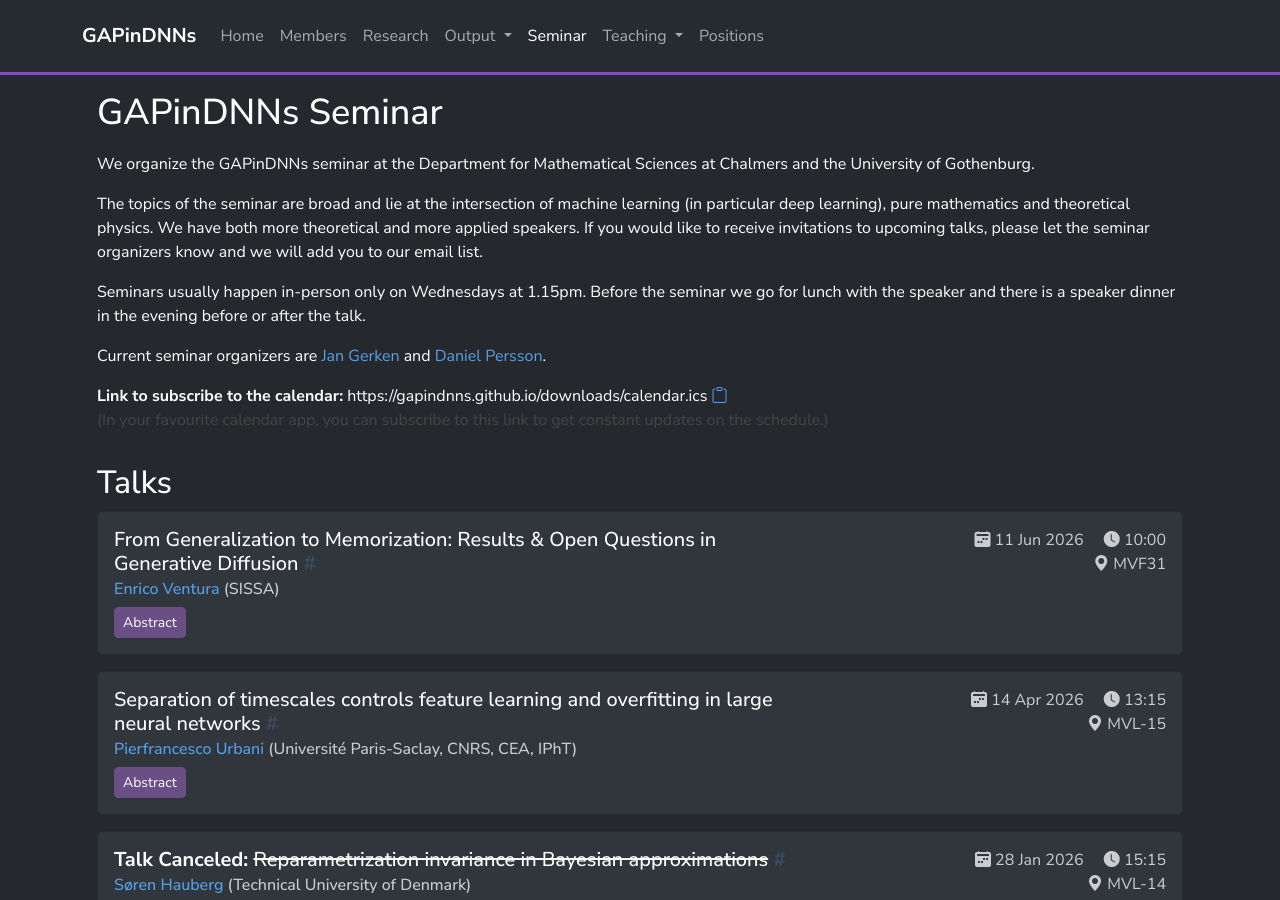
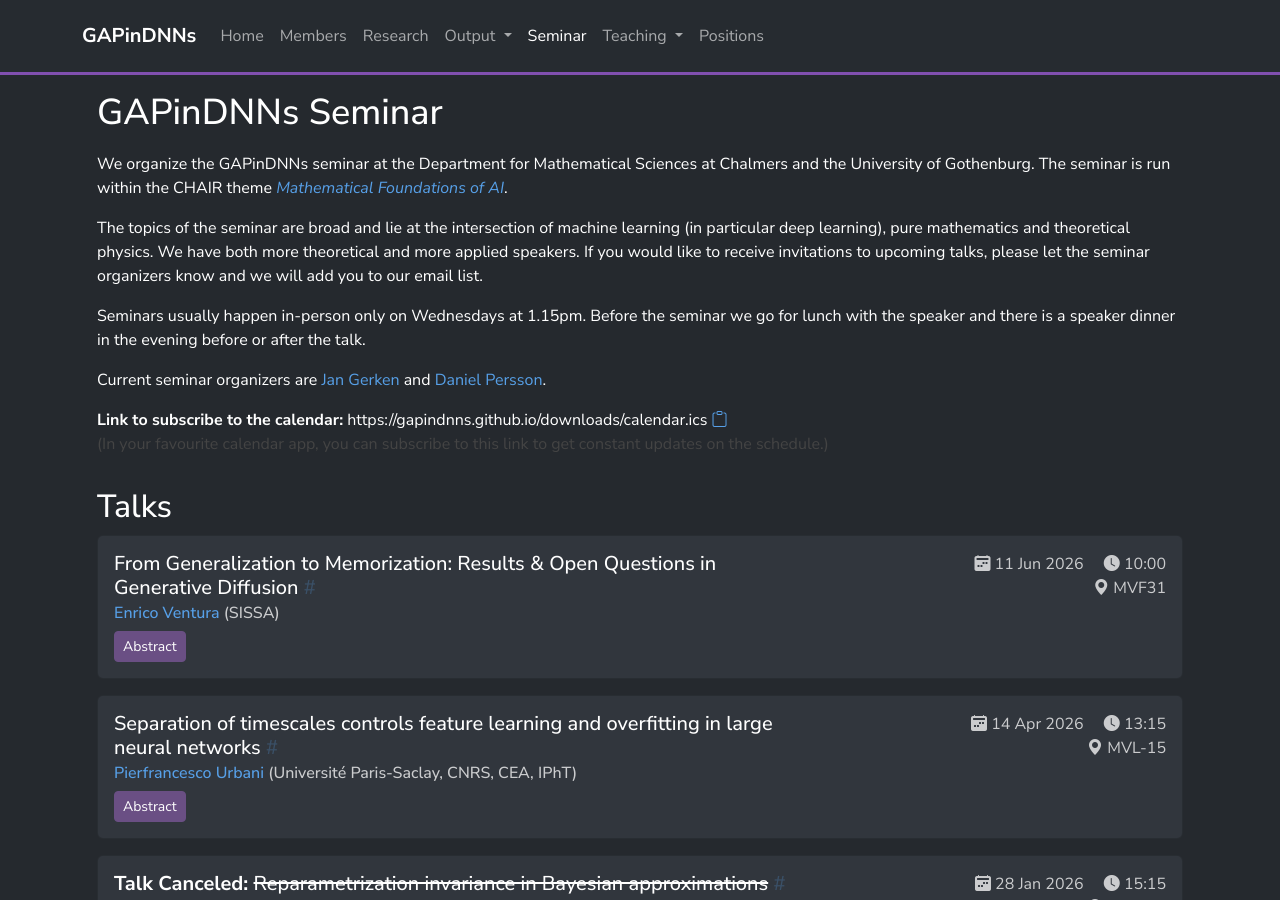
Before and after one commit to GAPinDNNs/gapindnns.github.io, a Jekyll site: the page built from _pages/seminar.md, in a window 1280 px wide and 900 px high. Built offline with Jekyll 4.4.1, drawn with Linux system fonts in a browser that asks for light colours; nearby versions of some CDN libraries.

Commit message:
Mention on seminar page that the seminar is run within the CHAIR theme
Co-Authored-By: Claude Opus 5.5 (1M context) <noreply@anthropic.com>

```diff
--- a/_pages/seminar.md
+++ b/_pages/seminar.md
@@ -3,7 +3,7 @@ layout: seminar
 title: GAPinDNNs Seminar
 ---
 
-We organize the GAPinDNNs seminar at the Department for Mathematical Sciences at Chalmers and the University of Gothenburg.
+We organize the GAPinDNNs seminar at the Department for Mathematical Sciences at Chalmers and the University of Gothenburg. The seminar is run within the CHAIR theme [*Mathematical Foundations of AI*](https://math-foundations-ai.github.io/).
 
 The topics of the seminar are broad and lie at the intersection of machine learning (in particular deep learning), pure mathematics and theoretical physics. We have both more theoretical and more applied speakers. If you would like to receive invitations to upcoming talks, please let the seminar organizers know and we will add you to our email list.
 
```
